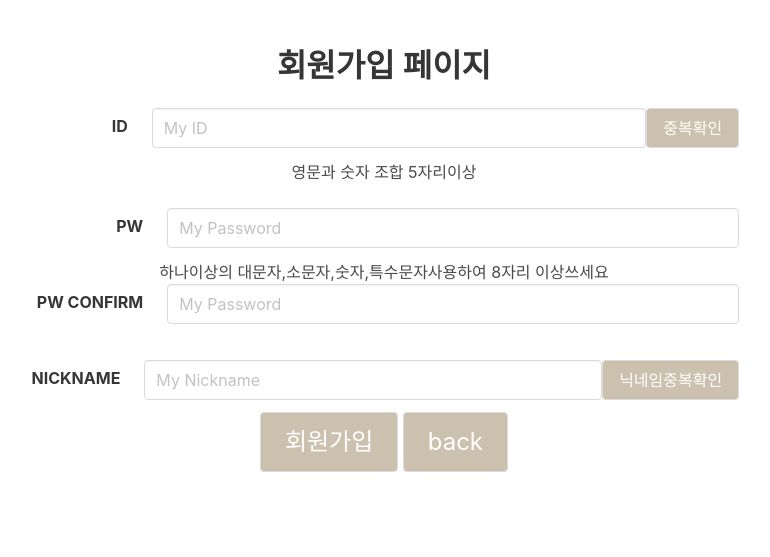
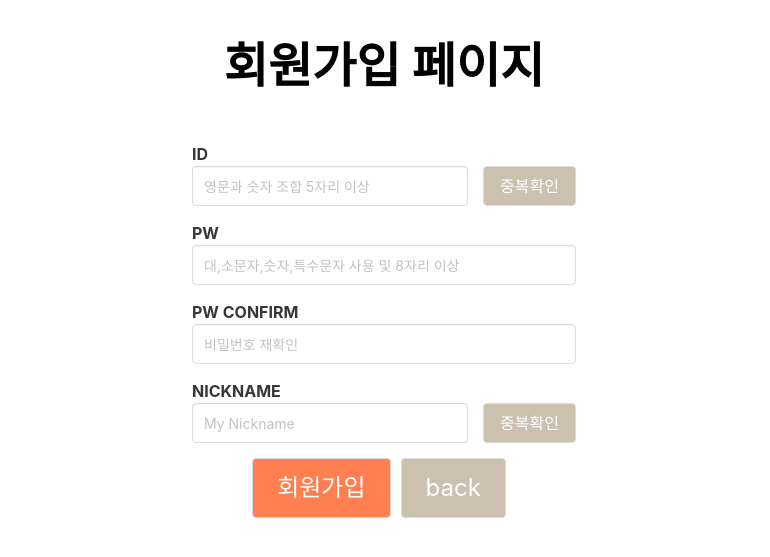
Before and after one commit to 99-gen11-w1-team2-fullStackMiniProject/main, a Flask app: page /signup in a window 1280 px wide. Shown: the top 557 px of the page, without its empty margins (256-1026 px from the left). Run offline with Flask 2, Linux system fonts and the light colour scheme; some libraries are stand-ins or nearby versions.

Commit message:
회원가입 페이지 css 업데이트

```diff
--- a/static/css/main.css
+++ b/static/css/main.css
@@ -60,7 +60,7 @@ header{
 .a-mypage::before {
     content: "/";
     position: relative;
-    left: 95px;
+    left: 92px;
 
 }
 .box-h2{
--- a/static/css/signup.css
+++ b/static/css/signup.css
@@ -2,3 +2,48 @@
     background-color: #ccc0ae;
     color: white;
 }
+
+.title-h1{
+    text-align: center;
+    margin-bottom: 40px;
+    font-size: 48px;
+    font-weight: bold;
+    color: #000;
+}
+.wrap{
+    padding-top: 30px;
+}
+.box-wrap{
+    width: 30%;
+    margin: 0 auto;
+}
+.box-input-wrap{
+    margin-bottom: 15px;
+}
+.box-label{
+    width:135px;
+    min-width: 100px;
+}
+.box-input{
+    display: flex;
+}
+input::placeholder{
+    font-size: 14px;
+}
+.input-content{
+    width: 100%;
+}
+.btn-check{
+    margin-left: 15px;
+}
+.add-btn-box{
+    display: flex;
+    justify-content: center;
+    margin-top: 15px;
+}
+.add-btn-box button{
+    margin-right: 10px;
+}
+.add-btn-box button:first-child{
+    background-color: coral;
+}
--- a/templates/signup.html
+++ b/templates/signup.html
@@ -11,76 +11,61 @@
     <script src="https://cdnjs.cloudflare.com/ajax/libs/jquery-cookie/1.4.1/jquery.cookie.js"></script>
     <link rel="stylesheet" href="/static/css/signup.css">
 
+
+
 </head>
 <body>
-    <div class="section has-text-centered">
-        <h1 class="title">회원가입 페이지</h1>
-        <div class="container" style="width:60%">
+<div class="wrap">
+    <h1 class="title-h1">회원가입 페이지</h1>
+    <div class="box-wrap">
         <!--아이디-->
-            <div class="field is-horizontal">
-                <div class="field-label is-normal">
+        <div class="box-input-wrap">
+            <div class="box-label">
                 <label class="label" for="userid">ID</label>
             </div>
-                <div class="field-body">
-                    <div class="field">
-                        <div class="control">
-                            <input type="text" class="input" id="userid" aria-describedby="emailHelp"
-                                   placeholder="My ID">
-                            <input type="hidden" class="input" id="idcheck" value="uncheck">
+            <div class="box-input">
+                <input type="text" class="input input-content" id="userid" aria-describedby="emailHelp" placeholder="영문과 숫자 조합 5자리 이상">
+                <input type="hidden" class="input-check" id="idcheck" value="uncheck">
+                <button class="button is-normal btn-check" onclick="check_id()">중복확인</button>
             </div>
         </div>
-                </div>
-                <button class="button is-normal" onclick="check_id()">중복확인</button>
-            </div>
-            <p>영문과 숫자 조합 5자리이상</p>
-            </br>
         <!--비민번호-->
-            <div class="field is-horizontal">
-                <div class="field-label is-normal">
+        <div class="box-input-wrap">
+            <div class="box-label">
                 <label class="label" for="userpw">PW</label>
             </div>
-                <div class="field-body">
-                    <div class="field">
-                        <div class="control">
-                            <input type="password" class="input" id="userpw" placeholder="My Password">
+            <div class="box-input">
+                <input type="password" class="input input-content input-password" id="userpw" placeholder="대,소문자,숫자,특수문자 사용 및 8자리 이상">
             </div>
         </div>
+        <div class="box-input-wrap">
+            <div class="box-label">
+                <label class="label" for="userpw">PW CONFIRM</label>
+            </div>
+            <div class="box-input">
+                <input type="password" class="input input-content" id="re_userpw" placeholder="비밀번호 재확인">
             </div>
         </div>
-            <p>하나이상의 대문자,소문자,숫자,특수문자사용하여 8자리 이상쓰세요</p>
-            <div class="field is-horizontal">
-                <div class="field-label is-normal">
-                    <label class="label" for="userpw">PW CONFIRM</label>
+        <!--닉네임-->
+        <div class="box-input-wrap">
+            <div class="box-label">
+                <label class="label" for="usernick">NICKNAME</label>
             </div>
-                <div class="field-body">
-                    <div class="field">
-                        <div class="control">
-                            <input type="password" class="input" id="re_userpw" placeholder="My Password">
+            <div class="box-input">
+                <input type="text" class="input input-content" id="usernick" placeholder="My Nickname">
+                <input type="hidden" class="input" id="nickcheck" value="uncheck">
+                <button class="button is-normal btn-check" onclick="check_nick()">중복확인</button>
             </div>
         </div>
-                </div>
-            </div>
-            </br>
-            <!--닉네임-->
-            <div class="field is-horizontal">
-                <div class="field-label is-normal">
-                    <label class="label" for="usernick">NICKNAME</label>
-                </div>
-                <div class="field-body">
-                    <div class="field">
-                        <div class="control">
-                            <input type="text" class="input" id="usernick" placeholder="My Nickname">
-                            <input type="hidden" class="input" id="nickcheck" value="uncheck">
-                        </div>
-                    </div>
-                </div>
-                <button class="button is-normal" onclick="check_nick()">닉네임중복확인</button>
-            </div>
+
         <!--버튼-->
+        <div class="add-btn-box">
             <button class="button is-large" onclick="signup()">회원가입</button>
             <button class="button is-large" onclick="location.href='/login'">back</button>
         </div>
     </div>
+</div>
+
 <script type="text/javascript" src="/static/js/signup.js"></script>
 </body>
 </html>
```
Lines whose indentation alone changed are shown as unchanged.
